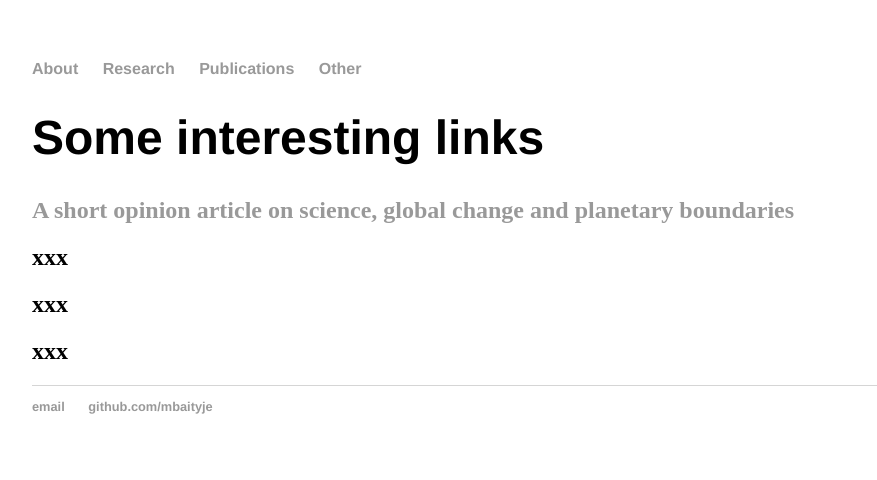
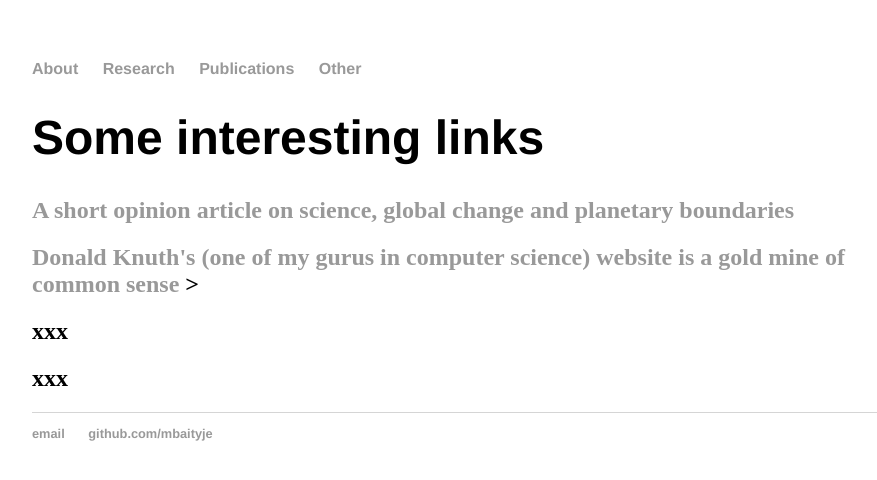
Before and after one commit to mbaityje/mbaityje.github.io, a Jekyll site: the page built from other/index.html, in a window 1280 px wide. Shown: the top 480 px of the page, without its empty margins (160-1037 px from the left). Built offline with Jekyll 4.4.1, drawn with Linux system fonts in a browser that asks for light colours.

Commit message:
Added link to Knuth website

```diff
--- a/other/index.html
+++ b/other/index.html
@@ -12,7 +12,11 @@ title: Other
 			A short opinion article on science, global change and planetary boundaries
 		</a>
 	</h2>
-	<h2>xxx</h2>
+	<h2>
+		<a href="https://www-cs-faculty.stanford.edu/~knuth/">
+			Donald Knuth's (one of my gurus in computer science) website is a gold mine of common sense
+		</a>>
+	</h2>
 	<h2>xxx</h2>
 	<h2>xxx</h2>
 </div><!-- /.blurb -->
```
